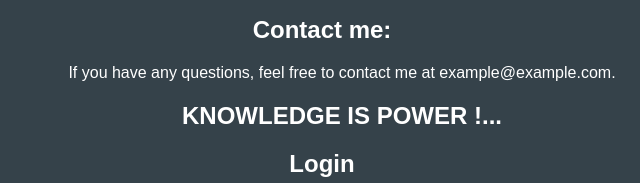
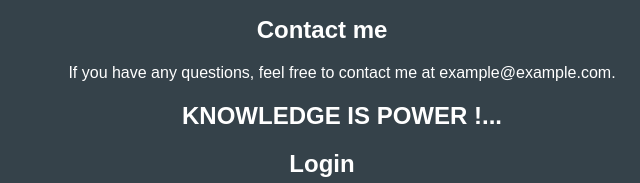
Before and after one commit to abinaya-maker/a, a plain HTML site: page index.html in a window 1280 px wide. Shown: the part 359-542 px from the top of the page, 318-958 px from the left. Drawn offline with Linux system fonts and the light colour scheme; a script that the page names is missing.

Commit message:
Update index.html

```diff
--- a/index.html
+++ b/index.html
@@ -48,7 +48,8 @@
         <li>CSS</li>
         <li>JAVASCRIPT</li>
         <li>Practical knowledge</li>
-<h2>Contact me:</h2>
+
+<h2>Contact me</h2>
 <ul>
  <li>If you have any questions, feel free to contact me at example@example.com. </li>
 
```
